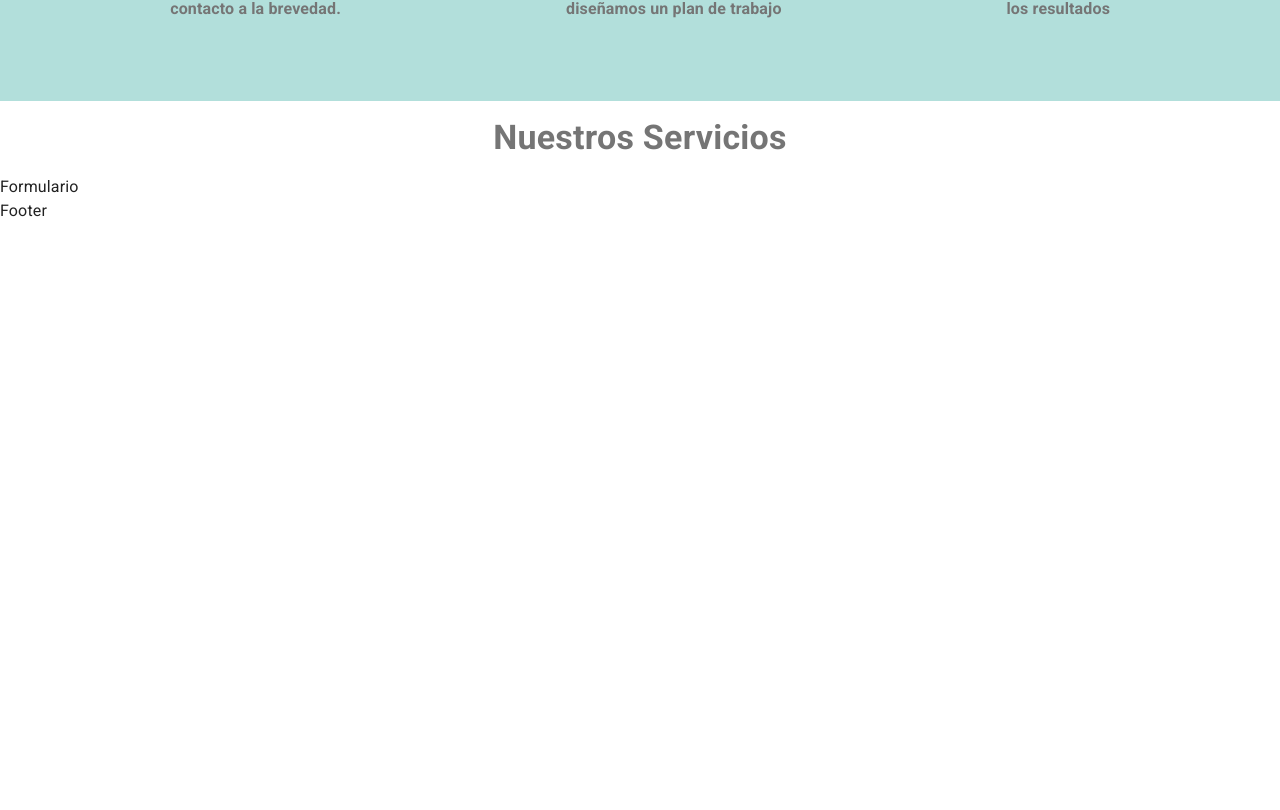
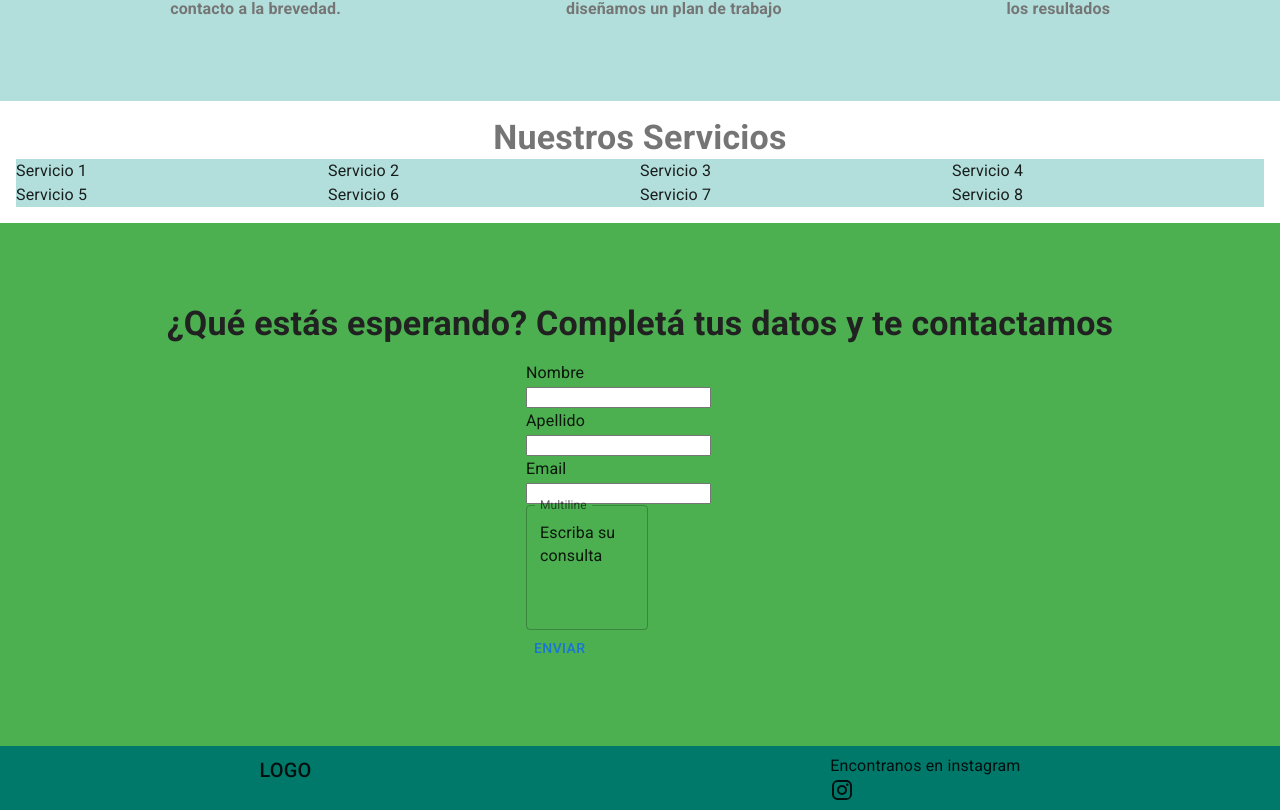
Before and after one commit to ReginaMarinozzi/proyecto-sk, a React (Vite) app: page / in a window 1280 px wide. Shown: the part 1681-2491 px from the top of the page. Before the commit the page ends 1904 px from the top, so only its background shows below. Built offline with nearby package versions, Linux system fonts and the light colour scheme.

Commit message:
maquetado

```diff
--- a/package.json
+++ b/package.json
@@ -16,6 +16,7 @@
     "@mui/material": "^5.11.15",
     "formik": "^2.2.9",
     "formik-material-ui": "^4.0.0-alpha.2",
+    "formik-mui": "^5.0.0-alpha.0",
     "react": "^18.2.0",
     "react-dom": "^18.2.0",
     "yup": "^1.0.2"
--- a/src/components/CardContainer.jsx
+++ b/src/components/CardContainer.jsx
@@ -1,11 +1,40 @@
 import * as React from 'react';
 import Box from '@mui/material/Box';
+import Grid from '@mui/material/Grid';
+
 
 const CardContainer = () => {
   return (
-    <Box sx={{ flexGrow: 1 }}>
-
-  </Box>
+    <Box sx={{ bgcolor: '#B2DFDB' }} >
+      <Grid container >
+        <Grid item  md={3} >
+          Servicio 1
+        </Grid>
+        <Grid item  md={3} >
+          Servicio 2
+        </Grid>
+        <Grid item  md={3} >
+          Servicio 3
+        </Grid>
+        <Grid item  md={3} >
+          Servicio 4
+        </Grid>
+      </Grid>
+      <Grid container >
+        <Grid item  md={3} >
+          Servicio 5
+        </Grid>
+        <Grid item  md={3} >
+          Servicio 6
+        </Grid>
+        <Grid item  md={3} >
+          Servicio 7
+        </Grid>
+        <Grid item  md={3} >
+          Servicio 8
+        </Grid>
+      </Grid>
+    </Box>
   )
 }
 
--- a/src/components/Footer.jsx
+++ b/src/components/Footer.jsx
@@ -1,8 +1,39 @@
-import React from 'react';
+import { Stack, Typography, Paper } from '@mui/material'
+import React from 'react'
+import InstagramIcon from '@mui/icons-material/Instagram'
 
 const Footer = () => {
+
   return (
-    <div>Footer</div>
+
+    <Stack
+      sx={{ bgcolor: '#00796B' }}
+      justifyContent='space-around'
+      direction='row'
+    >
+      <Stack
+        p={1}
+      >
+        <Typography
+          variant="h6"
+          component='p'
+        >
+          LOGO
+        </Typography>
+      </Stack>
+      <Stack
+        p={1}
+      >
+        <Typography
+          variant="p"
+          component='p'
+        >
+          Encontranos en instagram
+        </Typography>
+        <InstagramIcon />
+      </Stack>
+    </Stack>
+
   )
 }
 
--- a/src/components/Formulario.jsx
+++ b/src/components/Formulario.jsx
@@ -1,9 +1,94 @@
 import React from 'react';
+import { Formik, Field, Form, ErrorMessage } from 'formik';
+import * as Yup from 'yup';
+import { Button, Stack, Typography, Grid, TextField } from '@mui/material';
 
 const Formulario = () => {
   return (
-    <div>Formulario</div>
+    <Formik
+      initialValues={{ firstName: '', lastName: '', email: '' }}
+      validationSchema={Yup.object({
+        firstName: Yup.string()
+          .max(15, 'Must be 15 characters or less')
+          .required('Required'),
+        lastName: Yup.string()
+          .max(20, 'Must be 20 characters or less')
+          .required('Required'),
+        email: Yup.string().email('Invalid email address').required('Required'),
+      })}
+      onSubmit={(values, { setSubmitting }) => {
+        setTimeout(() => {
+          alert(JSON.stringify(values, null, 2));
+          setSubmitting(false);
+        }, 400);
+      }}
+    >
+      <Stack
+        sx={{ bgcolor: '#4CAF50' }}
+        p={10}
+        spacing={2}
+
+      >
+        <Typography
+          variant="h4"
+          component="h5"
+          align="center"
+          color="#212121"
+          fontWeight={600}
+        >
+          ¿Qué estás esperando? Completá tus datos y te contactamos
+        </Typography>
+        <Grid container
+          justifyContent="center"
+          spacing={2}
+        >
+          <Form>
+            <Grid item
+              md={6}
+            >
+              <label htmlFor="firstName">Nombre</label>
+              <Field name="firstName" type="text" />
+              <ErrorMessage name="firstName" />
+            </Grid>
+
+            <Grid item
+              md={6}
+            >
+              <label htmlFor="lastName">Apellido</label>
+              <Field name="lastName" type="text" />
+              <ErrorMessage name="lastName" />
+            </Grid>
+
+            <Grid item
+              md={6}
+            >
+              <label htmlFor="email">Email</label>
+              <Field name="email" type="email" />
+              <ErrorMessage name="email" />
+            </Grid>
+            <Grid item
+              md={6}
+            >
+              <TextField
+                id="outlined-multiline-static"
+                label="Multiline"
+                multiline
+                rows={4}
+                defaultValue="Escriba su consulta"
+              />
+            </Grid>
+            <Grid item
+              md={6}
+            >
+              <Button type="submit">Enviar</Button>
+            </Grid>
+          </Form>
+
+        </Grid>
+      </Stack>
+    </Formik>
+
   )
 }
 
-export default Formulario
+export default Formulario;
```
Also changed, not shown: 1 other file (tests, documents, lock files or other folders).
